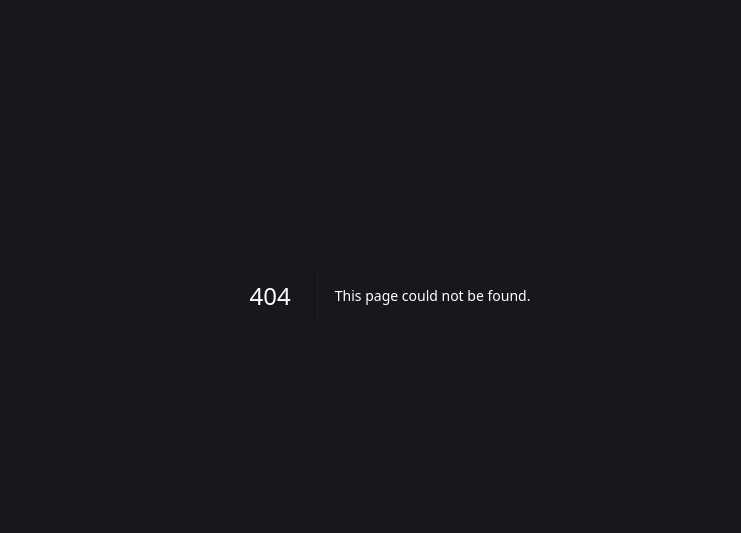
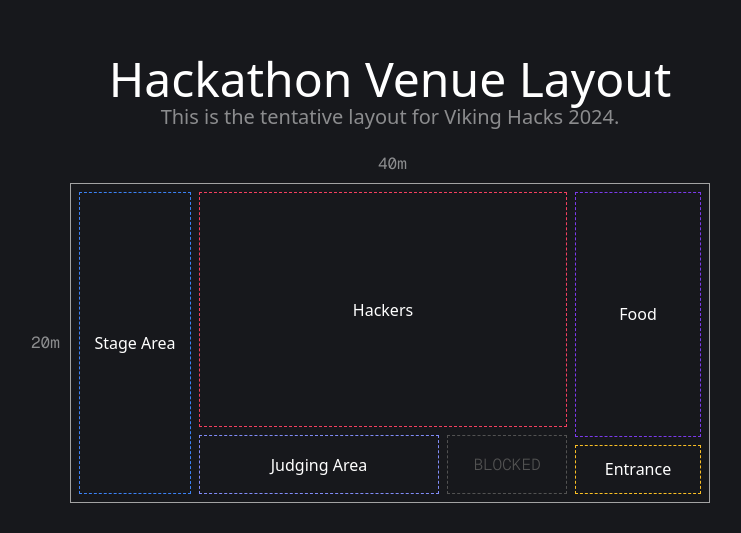
Before and after one commit to Mishra-Manit/VikingHacksWebsite, a Next.js app: page /venue in a window 1280 px wide. Before the commit this address had no page. Shown: the part 105-638 px from the top of the page, without its empty margins (250-991 px from the left). Built offline with nearby package versions, Linux system fonts and the light colour scheme.

Commit message:
add venue layout

```diff
--- /dev/null
+++ b/app/venue/page.tsx
@@ -0,0 +1,52 @@
+import React from 'react';
+
+const VenueDiagram: React.FC = () => {
+  return (
+    <div className="flex flex-col h-screen my-40 items-center">
+        <h1 className="justify-start text-5xl">Hackathon Venue Layout</h1>
+        <h1 className="justify-start text-xl font-light opacity-50">This is the tentative layout for Viking Hacks 2024.</h1>
+        <div className="absolute mt-32 flex gap-2 w-[40rem] items-center h-[20rem] border border-neutral-400 p-2">
+            <text className="absolute center select-none left-1/2 -translate-x-3 -translate-y-8 top-0 font-mono opacity-50">40m</text>
+            <text className="absolute center select-none left-0 -translate-x-10 font-mono opacity-50">20m</text>
+            <div className="h-full shrink-0 justify-center flex items-center w-[7rem] border border-dashed border-blue-500">
+                <h1 className="">
+                    Stage Area
+                </h1>
+            </div>
+            <div className="h-full shrink-0 flex flex-col gap-2 w-[23rem]">
+                <div className="h-4/5 flex items-center justify-center w-full border border-dashed border-rose-500">
+                      <h1 className="">
+                          Hackers
+                      </h1>
+                </div>
+                <div className="h-1/5 content-center flex gap-2 text-center items-center justify-center w-full">
+                    <div className="h-full w-4/6 flex flex-col justify-center text-center border border-dashed border-indigo-400">
+                          <h1 className="">
+                              Judging Area
+                          </h1>
+                    </div>
+                    <div className="h-full w-2/6 flex flex-col justify-center text-center border border-dashed border-neutral-600">
+                          <h1 className="font-mono text-neutral-600 font-light">
+                              BLOCKED
+                          </h1>
+                    </div>
+                </div>
+            </div>
+            <div className="h-full flex flex-col gap-2 w-full">
+                <div className="h-5/6 flex items-center justify-center w-full border border-dashed border-violet-600">
+                      <h1 className="">
+                          Food
+                      </h1>
+                </div>
+                <div className="h-1/6 flex items-center justify-center w-full border border-dashed border-amber-400">
+                      <h1 className="">
+                          Entrance
+                      </h1>
+                </div>
+            </div>
+        </div>
+    </div>
+  );
+};
+
+export default VenueDiagram;
```
